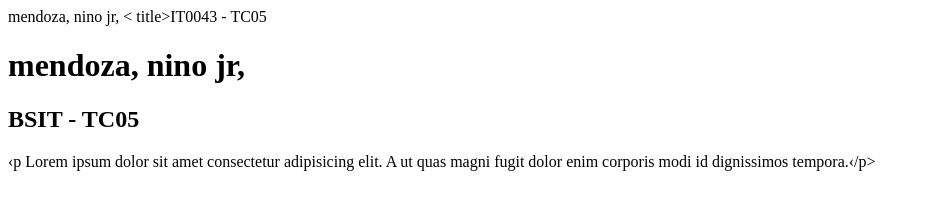
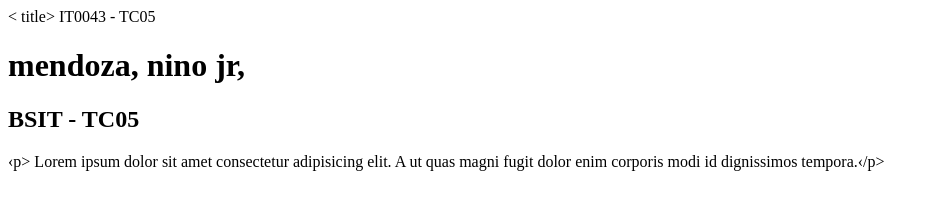
Before and after one commit to nino1234444/it0043tco5, a plain HTML site: page index.html in a window 1280 px wide. Shown: the whole page, without its empty margins (0-938 px from the left). Drawn offline with Linux system fonts and the light colour scheme.

Commit message:
Update index.html

```diff
--- a/index.html
+++ b/index.html
@@ -1,11 +1,10 @@
-mendoza, nino jr,
 <html lang="en">
 <head>
-  < title>IT0043 - TC05</title>
+  < title> IT0043 - TC05 </title>
 </head›
 ‹body>
     <h1> mendoza, nino jr, </h1>
     <h2>BSIT - TC05</h2>
-    ‹p Lorem ipsum dolor sit amet consectetur adipisicing elit. A ut quas magni fugit dolor enim corporis modi id dignissimos tempora.‹/p>
+    ‹p> Lorem ipsum dolor sit amet consectetur adipisicing elit. A ut quas magni fugit dolor enim corporis modi id dignissimos tempora.‹/p>
 </body>
 </html>
```
